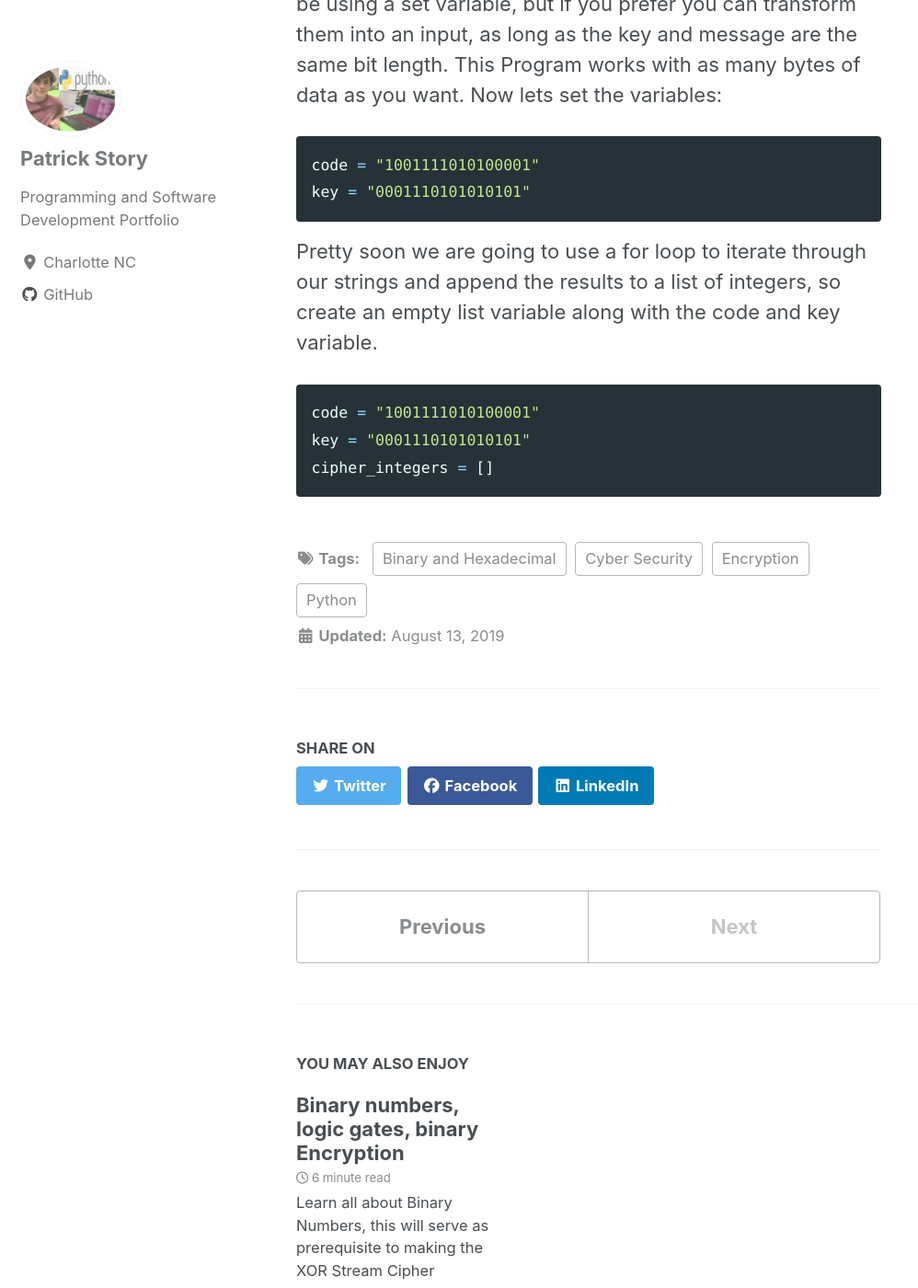
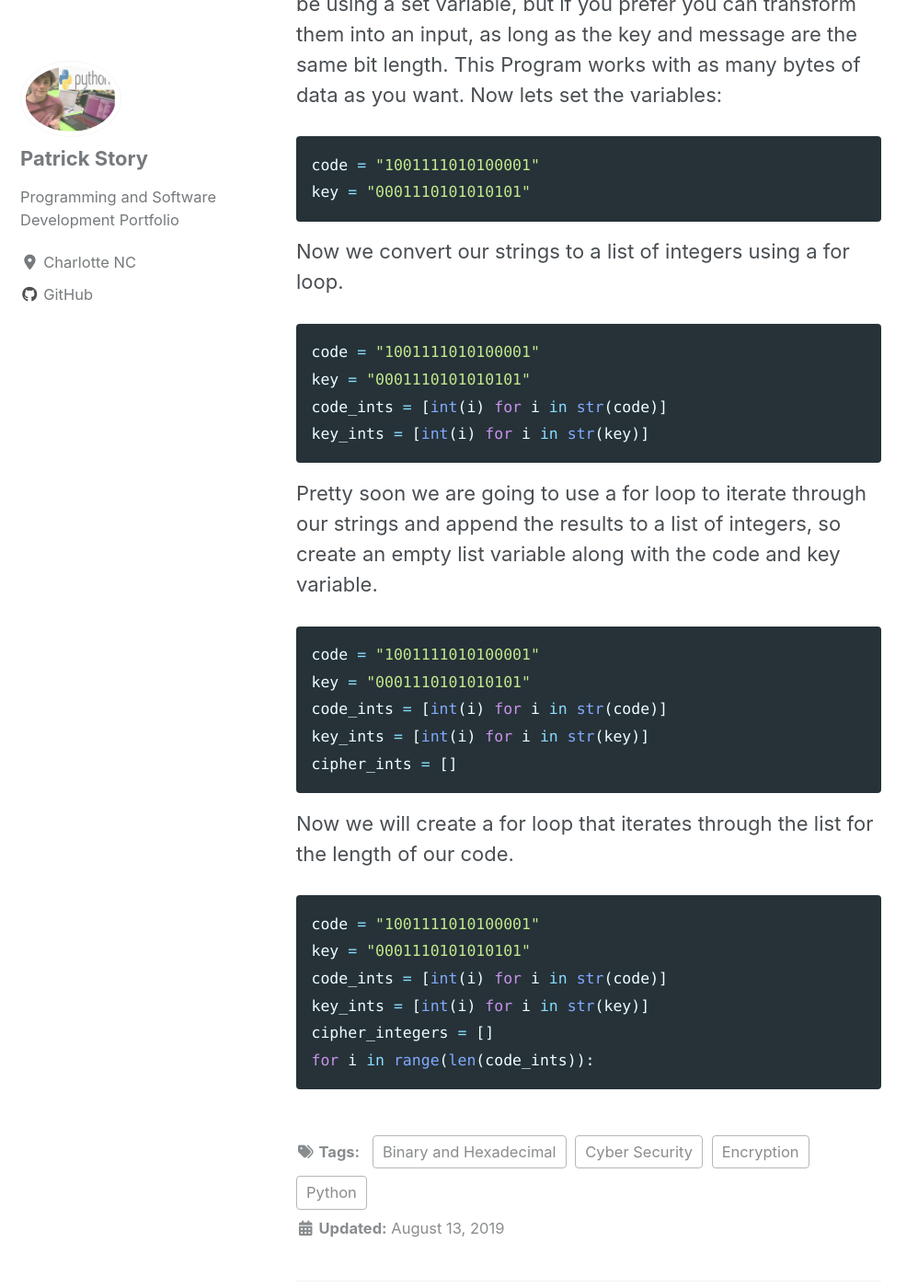
Before and after one commit to Patchyst/Patchyst.github.io, a Jekyll site: the page built from _posts/2019-08-13-XORstream.md, in a window 1280 px wide and 1400 px high, scrolled down 903 px. Shown: the whole window at 92% size, without its empty margins (0-998 px from the left). Built offline with Jekyll 4.4.1, drawn with Linux system fonts in a browser that asks for light colours; cached includes are drawn as plain includes; nearby versions of some CDN libraries; some of the changed text lies outside the part shown.

Commit message:
Updating XOR Stream Cipher Project

````diff
--- a/_posts/2019-08-13-XORstream.md
+++ b/_posts/2019-08-13-XORstream.md
@@ -13,9 +13,27 @@ To begin, we will create two strings one for the key, and one for the binary mes
 code = "1001111010100001"
 key = "0001110101010101"
 ```
+Now we convert our strings to a list of integers using a for loop.
+```python
+code = "1001111010100001"
+key = "0001110101010101"
+code_ints = [int(i) for i in str(code)]
+key_ints = [int(i) for i in str(key)]
+```
 Pretty soon we are going to use a for loop to iterate through our strings and append the results to a list of integers, so create an empty list variable along with the code and key variable.
 ```python
 code = "1001111010100001"
 key = "0001110101010101"
+code_ints = [int(i) for i in str(code)]
+key_ints = [int(i) for i in str(key)]
+cipher_ints = []
+```
+Now we will create a for loop that iterates through the list for the length of our code.
+```python
+code = "1001111010100001"
+key = "0001110101010101"
+code_ints = [int(i) for i in str(code)]
+key_ints = [int(i) for i in str(key)]
 cipher_integers = []
+for i in range(len(code_ints)):
 ```
````
